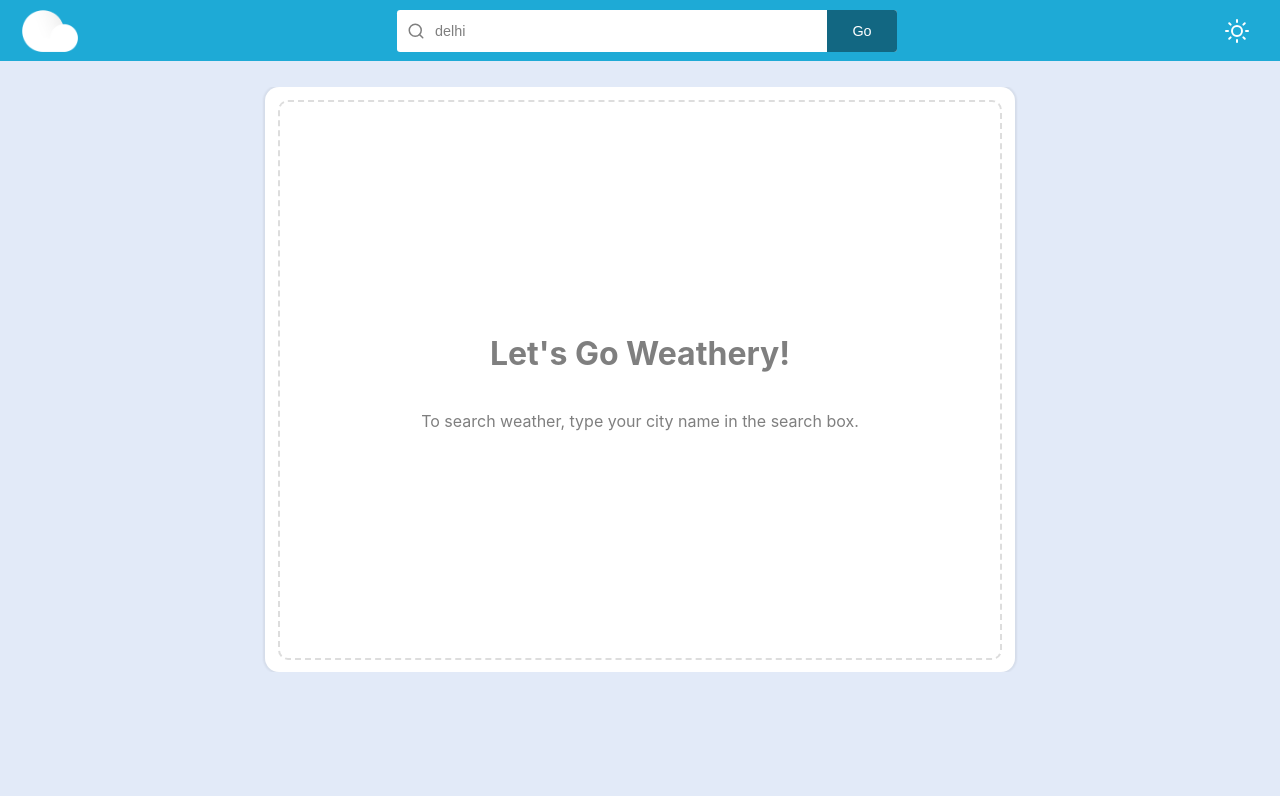
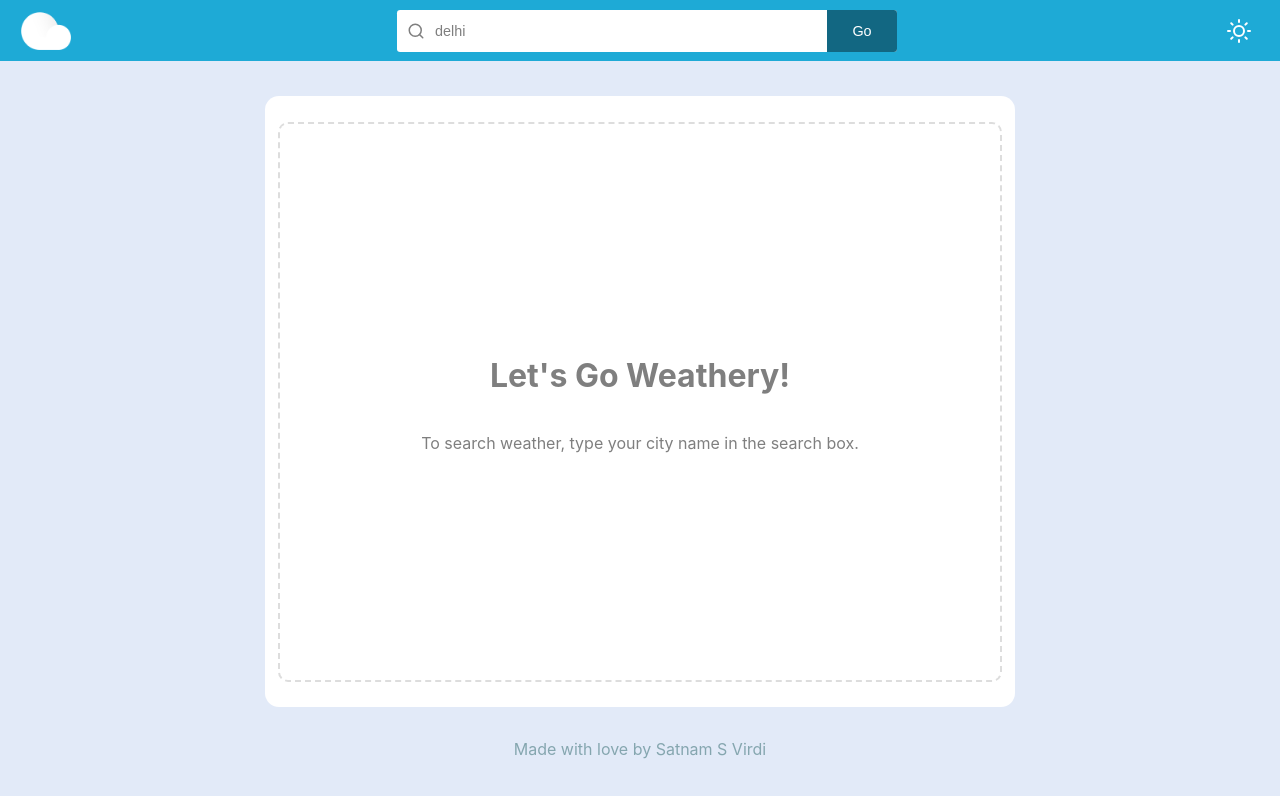
Before and after one commit to satnamsvirdi/weathery, a React (Create React App) app: page / in a window 1280 px wide. Shown: the top 796 px of the page. Built offline with nearby package versions, Linux system fonts and the light colour scheme.

Commit message:
Add footer and fix app layout

```diff
--- a/src/App.css
+++ b/src/App.css
@@ -20,40 +20,52 @@
 *:before {
 	box-sizing: border-box;
 }
+body {
+	overflow-x: hidden;
+	background-color: var(--body-bg);
+}
 
 .app {
-	background-color: var(--body-bg);
-	min-height: 100vh;
+	/*min-height: 100vh;*/
 	min-width: 100vw;
-	padding-bottom: 3.2rem;
+	/*padding-bottom: 3.2rem/*/
 }
 
 header {
 	padding: 0;
 	display: flex;
-	justify-content: flex-start;
+	justify-content: space-between;
 	align-items: center;
 	background-color: var(--header-color);
 	flex-wrap: nowrap;
-	height: 100%;
-	padding: 0.6rem;
+	/*height: 100%;*/
+	padding: 0.6rem 0.5rem;
+	position: fixed;
+	top: 0;
+	left: 0;
+	right: 0;
 }
 
 .brand {
 	display: flex;
 }
 .brand-image-container {
+	width: 56px;
+	height: 42px;
+	display: flex;
+	align-items: center;
+	justify-content: center;
 }
 .brand-image {
 	display: block;
-	width: 42pt;
-	height: auto;
+	width: 90%;
+	height: 90%;
 }
 .brand-name {
 }
 
 .search-container {
-	width: calc(80% - 0.6rem);
+	width: 75%;
 }
 .form {
 	display: flex;
@@ -124,12 +136,12 @@ header {
 /*/////////////////////////////////////////////////////////////*/
 
 .card-container {
-	margin-top: 1.6rem;
+	margin: 6rem 0 0 0;
 }
 .card {
 	background-color: var(--white);
-	box-shadow: 0 0 2px 2px rgba(0, 0, 0, 6%);
-	padding: 0.8rem;
+	/*box-shadow: 0 0 2px 2px rgba(0, 0, 0, 6%);*/
+	padding: 1.6rem 0.8rem;
 }
 .test {
 	color: var(--darkgray-text);
@@ -280,16 +292,30 @@ header {
 	font-weight: 500;
 	color: var(--main-text);
 }
+.footer {
+	/*background-color: red;*/
+	width: 100%;
+	margin: 2rem 0;
+	text-align: center;
+	color: var(--secondary-text);
+}
+a {
+	color: var(--secondary-text);
+	text-decoration: none;
+}
+a:hover,
+a:focus {
+	color: var(--header-color);
+	text-decoration: underline;
+}
+a:visited {
+	/*color: var(--secondary-text);*/
+}
 
 @media (min-width: 768px) {
-	.app {
-	}
 	header {
 		justify-content: space-between;
-		/*padding-left: 0;
-		padding-right: 0;*/
 		width: 100%;
-		/*max-width: 1400px;*/
 	}
 
 	.brand {
--- a/src/App.js
+++ b/src/App.js
@@ -5,6 +5,7 @@ import SearchWidget from "./components/SearchWidget";
 import Logo from "./components/Logo";
 import WeatherContainer from "./components/WeatherContainer";
 import ThemeSwitcher from "./components/ThemeSwitcher";
+import Footer from "./components/Footer";
 
 function App() {
   const [weatherData, setWeatherData] = useState("");
@@ -56,6 +57,7 @@ function App() {
       ) : (
         <WeatherContainer weatherData={weatherData} loading={loading} />
       )}
+      <Footer />
     </div>
   );
 }
--- /dev/null
+++ b/src/components/Footer.js
@@ -0,0 +1,12 @@
+const Footer = () => {
+	return (
+		<div className="footer">
+			Made with love by{" "}
+			<a href="/" rel="noreferer">
+				Satnam S Virdi
+			</a>
+		</div>
+	);
+};
+
+export default Footer;
--- a/src/components/Logo.js
+++ b/src/components/Logo.js
@@ -2,6 +2,7 @@ const Logo = () => {
 	return (
 		<div className="brand">
 			<span className="brand-image-container">
+				<a href="/">
 					<img
 						src="./assets/logo.png"
 						alt=""
@@ -9,6 +10,7 @@ const Logo = () => {
 						width="36"
 						height
 					/>
+				</a>
 			</span>
 			<span className="brand-name hidden">Weathery</span>
 		</div>
```
Lines whose indentation alone changed are shown as unchanged.
